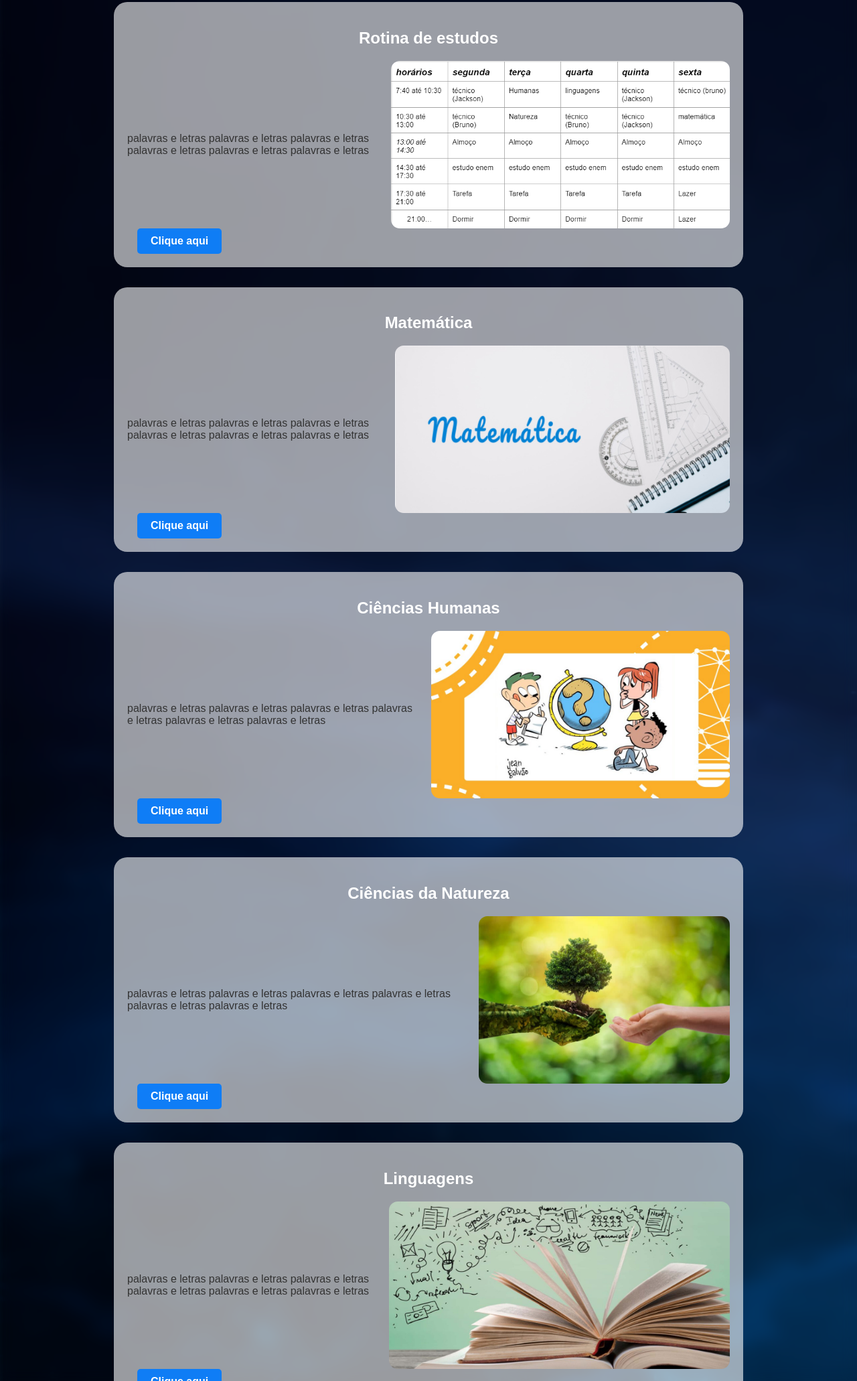
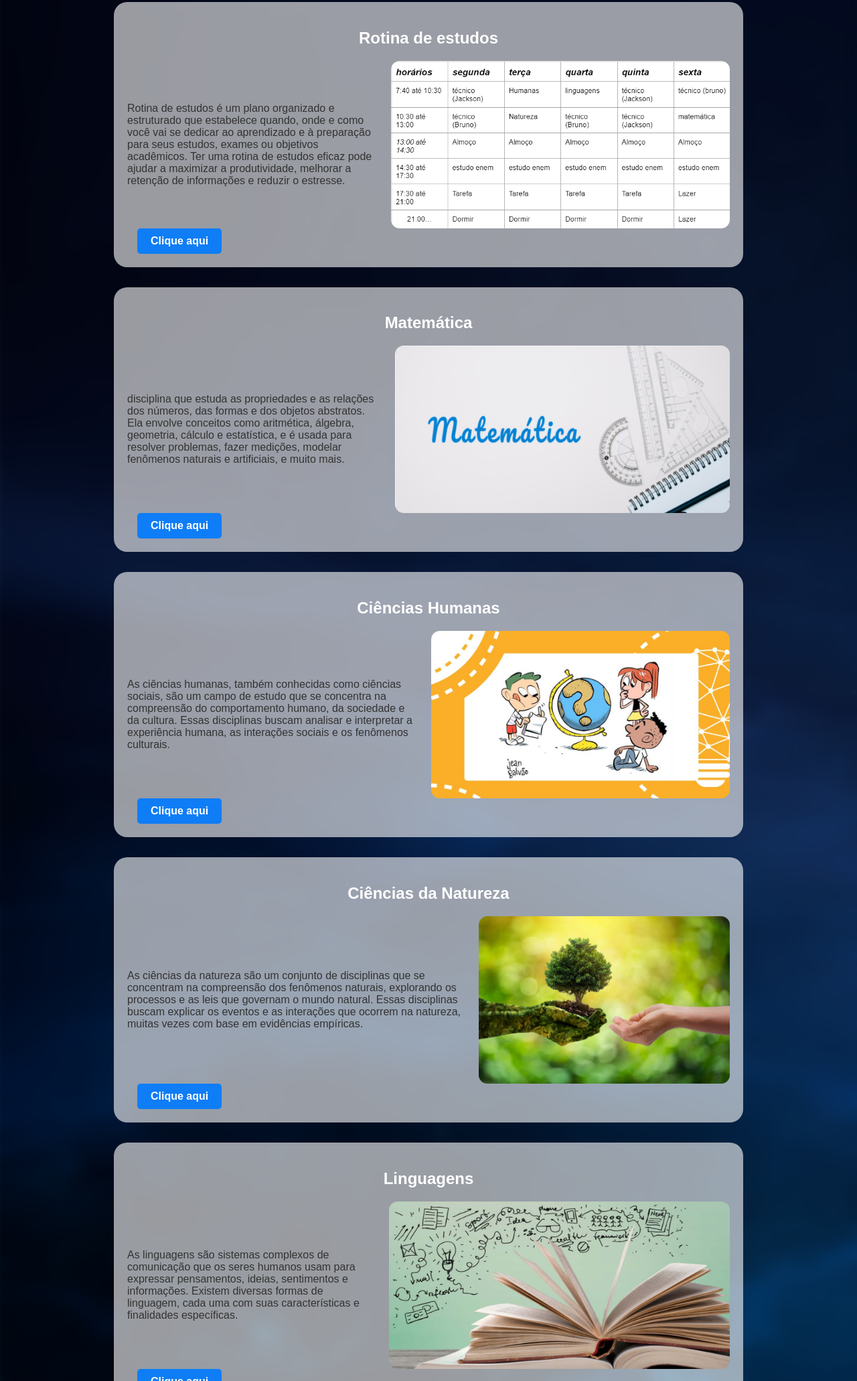
Before and after one commit to ThVbs/JonyPortfolio, a plain HTML site: page index.html in a window 1280 px wide. Shown: the part 738-2800 px from the top of the page at 67% size. Drawn offline with Linux system fonts and the light colour scheme.

Commit message:
Atualização Final

```diff
--- a/index.html
+++ b/index.html
@@ -26,8 +26,12 @@
             <li><a href="#edoa">Escolha do aluno</a></li>
             <br>
             <br>
-            <a class="circle-a" href="#https://docs.google.com/presentation/d/1_pv4iWAVNUoAob7i0S1ZmOeL3aA5mbKf/edit#slide=id.p1"><i class="fa-solid fa-folder-open" style="color: #ffffff;"></i></a>
-            <a class="circle-a" href="#https://docs.google.com/presentation/d/1_pv4iWAVNUoAob7i0S1ZmOeL3aA5mbKf/edit#slide=id.p1"><i class="fa-solid fa-folder-open" style="color: #ffffff;"></i></a>
+            <a class="circle-a"
+                href="https://docs.google.com/presentation/d/1_pv4iWAVNUoAob7i0S1ZmOeL3aA5mbKf/edit#slide=id.p1"><i
+                    class="fa-solid fa-folder-open" style="color: #ffffff;"></i></a>
+            <a class="circle-a"
+                href="https://docs.google.com/presentation/d/1_pv4iWAVNUoAob7i0S1ZmOeL3aA5mbKf/edit#slide=id.p1"><i
+                    class="fa-solid fa-folder-open" style="color: #ffffff;"></i></a>
         </ul>
     </nav>
 
@@ -52,8 +56,10 @@
         <section id="cronograma">
             <h2>Rotina de estudos</h2>
             <div class="content-container">
-                <p>palavras e letras palavras e letras palavras e letras palavras e letras palavras e letras palavras e
-                    letras</p>
+                <p>Rotina de estudos é um plano organizado e estruturado que estabelece quando, onde e como você vai se
+                    dedicar ao aprendizado e à preparação para seus estudos, exames ou objetivos acadêmicos. Ter uma
+                    rotina de estudos eficaz pode ajudar a maximizar a produtividade, melhorar a retenção de informações
+                    e reduzir o estresse.</p>
                 <img class="imgs" src="./img/crono.png">
             </div>
             <a href="https://docs.google.com/document/d/1R7QFUueHUwhUv_Zmpf9UotKXhcPvVPe8eIQQTw9kA-M/edit"
@@ -64,8 +70,9 @@
         <section id="matematica">
             <h2>Matemática</h2>
             <div class="content-container">
-                <p>palavras e letras palavras e letras palavras e letras palavras e letras palavras e letras palavras e
-                    letras</p>
+                <p>disciplina que estuda as propriedades e as relações dos números, das formas e dos objetos abstratos.
+                    Ela envolve conceitos como aritmética, álgebra, geometria, cálculo e estatística, e é usada para
+                    resolver problemas, fazer medições, modelar fenômenos naturais e artificiais, e muito mais.</p>
                 <img class="imgs" src="/img/mtm.jpg">
             </div>
             <a href="https://docs.google.com/document/d/1WMctswe09MC_DLcdYGjlZZh6CDVuYqU8jYq7ZB441GI/edit"
@@ -76,8 +83,9 @@
         <section id="historia">
             <h2>Ciências Humanas</h2>
             <div class="content-container">
-                <p>palavras e letras palavras e letras palavras e letras palavras e letras palavras e letras palavras e
-                    letras</p>
+                <p>As ciências humanas, também conhecidas como ciências sociais, são um campo de estudo que se concentra
+                    na compreensão do comportamento humano, da sociedade e da cultura. Essas disciplinas buscam analisar
+                    e interpretar a experiência humana, as interações sociais e os fenômenos culturais. </p>
                 <img class="imgs" src="/img/humanas.jpeg">
             </div>
             <a href="https://docs.google.com/document/d/1Nrn2yhWIx8pvU8Lz4OF48Q3NAoLcstDjvh8KUejpfLs/edit"
@@ -88,8 +96,10 @@
         <section id="ciencias">
             <h2>Ciências da Natureza</h2>
             <div class="content-container">
-                <p>palavras e letras palavras e letras palavras e letras palavras e letras palavras e letras palavras e
-                    letras</p>
+                <p>As ciências da natureza são um conjunto de disciplinas que se concentram na compreensão dos fenômenos
+                    naturais, explorando os processos e as leis que governam o mundo natural. Essas disciplinas buscam
+                    explicar os eventos e as interações que ocorrem na natureza, muitas vezes com base em evidências
+                    empíricas.</p>
                 <img class="imgs" src="/img/natureza.jpg">
             </div>
             <a href="https://docs.google.com/document/d/1XI_SfXFKnPGVObN8uBuKTmujupa92d4WZ_sO7L2UIYU/edit"
@@ -100,8 +110,9 @@
         <section id="linguagens">
             <h2>Linguagens</h2>
             <div class="content-container">
-                <p>palavras e letras palavras e letras palavras e letras palavras e letras palavras e letras palavras e
-                    letras</p>
+                <p>As linguagens são sistemas complexos de comunicação que os seres humanos usam para expressar
+                    pensamentos, ideias, sentimentos e informações. Existem diversas formas de linguagem, cada uma com
+                    suas características e finalidades específicas.</p>
                 <img class="imgs" src="/img/linguagens.jpg">
             </div>
             <a href="https://docs.google.com/document/d/1h_bSnEq__DvsGeL4AD7-yNarftIoDyZJCLwkPvXkWQI/edit"
@@ -112,8 +123,11 @@
         <section id="tecnico">
             <h2>Desenvolvimeto de Sistemas</h2>
             <div class="content-container">
-                <p>palavras e letras palavras e letras palavras e letras palavras e letras palavras e letras palavras e
-                    letras</p>
+                <p>O ensino técnico no nível do ensino médio combina uma educação geral com uma formação prática e
+                    específica em uma área técnica ou profissional. Durante o ensino médio, os alunos que optam por um
+                    programa de ensino técnico estudam matérias gerais semelhantes às dos programas regulares de ensino
+                    médio, como matemática, ciências, línguas e humanidades, mas também se concentram em disciplinas
+                    técnicas relacionadas à área de especialização escolhida.</p>
                 <img class="imgs" src="/img/dev.png">
             </div>
             <a href="https://docs.google.com/document/d/1RIhAZB_CyfDWn8jk4aGF9YL6oirld82RBKwMPwtA5vo/edit"
@@ -124,8 +138,7 @@
         <section id="edoa">
             <h2>Escolha do aluno</h2>
             <div class="content-container">
-                <p>palavras e letras palavras e letras palavras e letras palavras e letras palavras e letras palavras e
-                    letras</p>
+                <p>Atividades autorais e de escolha do aluno</p>
                 <img class="imgs" src="/img/cores-suaves-uma-ilustracao-de-um-quarto_670382-119912.avif">
             </div>
             <a href="https://docs.google.com/document/d/11hEJNkHrXXuHOpSIZAwJ1gi1fy4XOKTN4hpi-UkaU7Y/edit"
```
